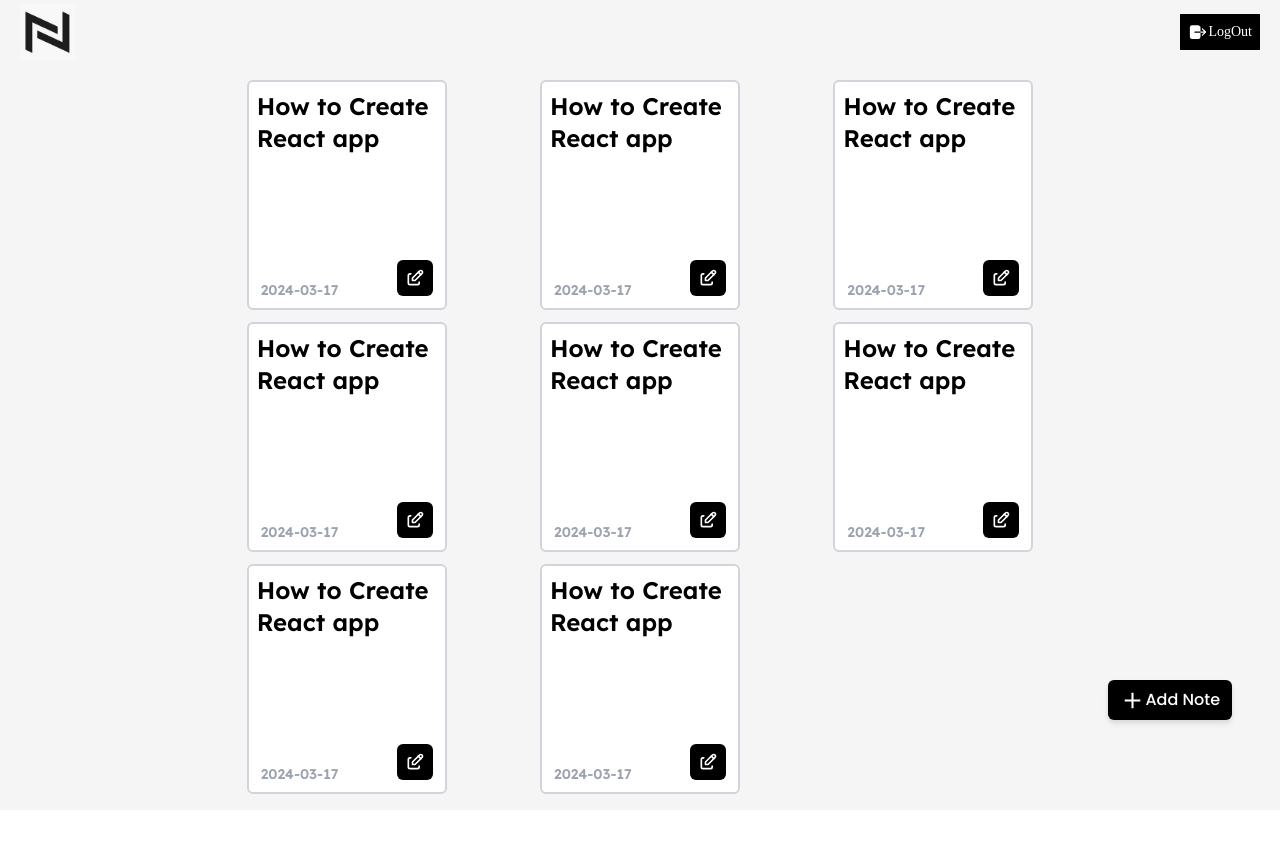
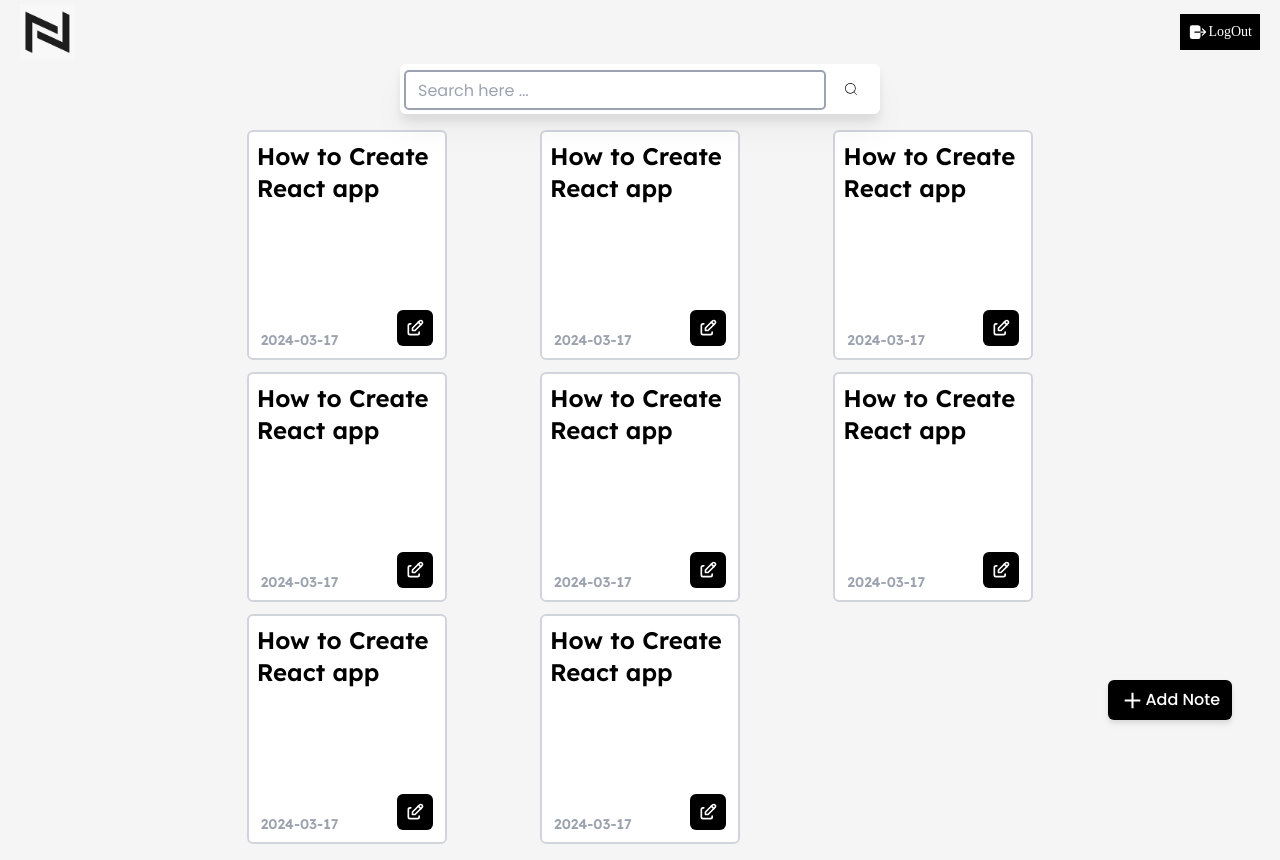
Before and after one commit to DhanushkaTA/Simple-Note-App-Front-End, a React (Vite) app: page /notes in a window 1280 px wide. Before the commit the page ends 810 px from the top, so only its background shows below. Built offline with nearby package versions, Linux system fonts and the light colour scheme; a web font is replaced by a local one.

Commit message:
note view page view completed

```diff
--- a/src/components/input/input.tsx
+++ b/src/components/input/input.tsx
@@ -15,7 +15,7 @@ class Input extends React.Component<Props, any>{
     render() {
         return(
 
-            <div className={'mb-2 w-full mx-1'}>
+            <div className={'mb-0 w-full mx-1'}>
                 <label htmlFor={this.props.name} className={'block text-black text-[15px] font-[500] mb-0.5'}>
                     {this.props.label}{!this.props.optional ? <span className={'text-red-600'}> *</span> : null }</label>
                 <input
--- a/src/view/LoginView.tsx
+++ b/src/view/LoginView.tsx
@@ -79,7 +79,7 @@ function LoginView() {
 
                 <div className={"mb-5"}>
 
-                    <div>
+                    <div className={"mb-2"}>
                         <Input
                             type={"text"}
                             name={"email"}
@@ -88,7 +88,7 @@ function LoginView() {
                             callBack={handleInput}/>
                     </div>
 
-                    <div>
+                    <div className={"mb-5"}>
                         <Input
                             type={`${isShow ? "text" : "password"}`}
                             name={"password"}
--- a/src/view/NotesView.tsx
+++ b/src/view/NotesView.tsx
@@ -1,10 +1,44 @@
 import Card from "../components/card/Card.tsx";
 import { IoMdAdd } from "react-icons/io";
+import Input from "../components/input/input.tsx";
+import {CiSearch} from "react-icons/ci";
+import {useState} from "react";
+
 
 function NotesView() {
 
+    const [search, setSearch] = useState("")
+
+    const handleInput = (e:any, type:string):void => {
+
+        switch (type){
+            case 'search':
+                setSearch(e.target.value)
+                break;
+
+        }
+    }
+
     return(
-        <section className={"min-h-[92vh] max-h-max bg-[#F5F5F5] flex items-center justify-center"}>
+        <section className={"relative min-h-[92vh] max-h-max bg-[#F5F5F5] flex items-center justify-center flex-col"}>
+
+            <div
+                className={"sticky z-50 top-5 bg-white w-[80%] sm:w-[80%] md:w-[80%] lg:w-[30rem] h-[50px] drop-shadow-xl rounded-md flex flex-row items-center justify-center"}>
+
+                <div className={"w-[88%]"}>
+                    <Input
+                        type={"text"}
+                        name={"search"}
+                        label={""}
+                        optional={true}
+                        placeholder={"Search here ..."}
+                        callBack={handleInput}/>
+                </div>
+
+                <div className={"flex-1 flex items-center justify-center"}>
+                    <CiSearch string={40}/>
+                </div>
+            </div>
 
 
             <main
```
